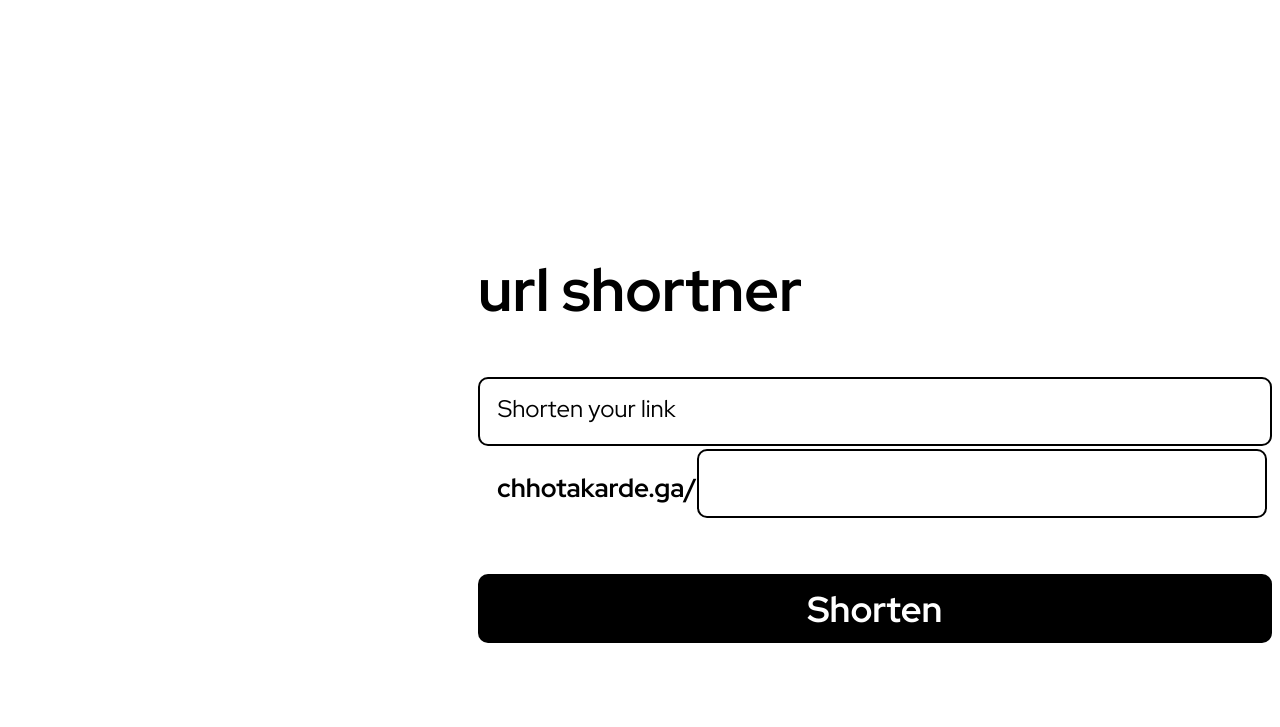
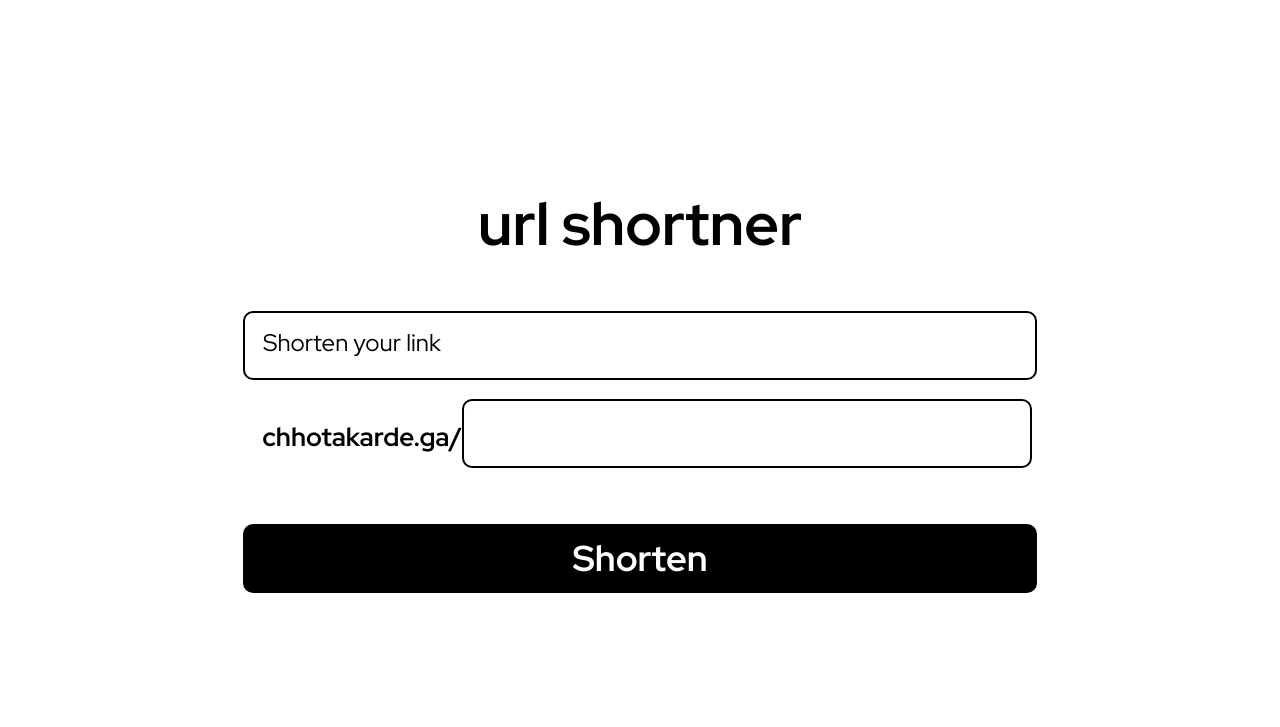
Before and after one commit to kshitijk4poor/Urlshortener, a web app: file index.html in a window 1280 px wide. Shown: the top 727 px of the page. Run offline with its HTML, style and script files only (its server is not run), Linux system fonts and the light colour scheme.

Commit message:
fixed alignment

```diff
--- a/css/stylesheet.css
+++ b/css/stylesheet.css
@@ -1,10 +1,10 @@
 @import url('https://fonts.googleapis.com/css2?family=Red+Hat+Display:wght@400;700&display=swap');
 
-body {
-    display: flex;
-    flex-direction: column;
-    justify-content: center;
-    align-items: center;
+h1 {
+  display: flex;
+  flex-direction: column;
+  justify-content: center;
+  align-items: center;
 }
 h1{
     font-family: Red Hat Display;
@@ -43,7 +43,6 @@ h2{
     margin-bottom: 1.5rem;
   }
   .form__input{
-    position: absolute;
     width: 794px;
     height: 69px;
     font-family:Red Hat Display;
@@ -59,7 +58,6 @@ h2{
     z-index: 1;
   }
   .form__input2{
-    position: absolute;
     width: 570px;
     height: 69px;
     font-family:Red Hat Display;
@@ -87,17 +85,14 @@ h2{
     transition: .3s;
   }
   .url{
-    margin-left: 0rem;
     display: flex;
-    flex-direction: row;
-    justify-content: left;
-    align-items: left;
+    margin-top: 2.5rem;
   }
   .form__title2{
     margin-left: 1.2rem;
   }
+
   .form__button{
-    position: absolute;
     display: block;
     margin-left: auto;
     margin-top: 3rem;
@@ -129,6 +124,11 @@ h2{
     left: .8rem;
     z-index: 10;
   }
+  form__input2:not(:placeholder-shown).form__input:not(:focus)+ .form__label{
+    top: -.5rem;
+    left: .8rem;
+    z-index: 10;
+  }
   .form__input:focus{
     border: 2px solid #5551FF;
   }
```
